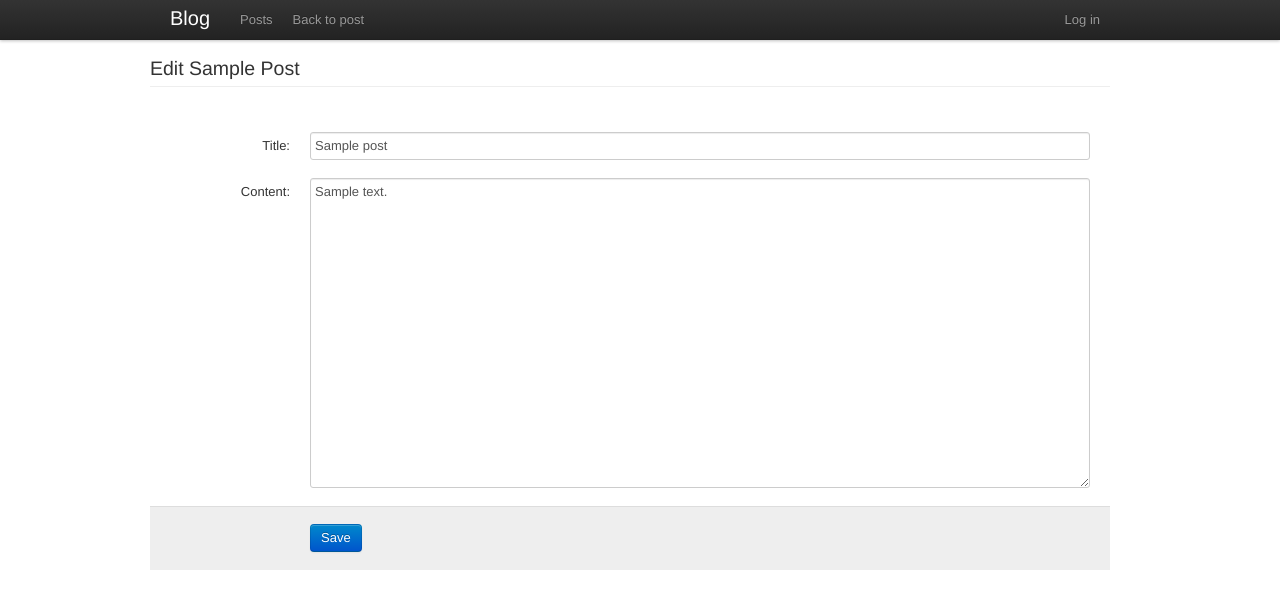
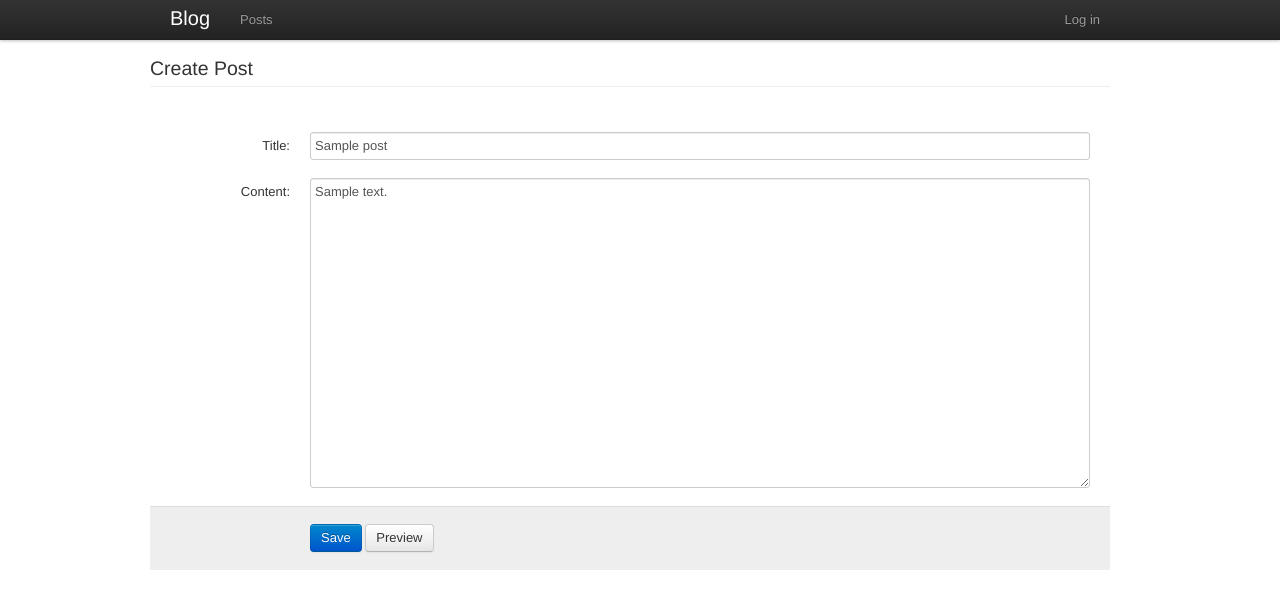
Before and after one commit to FelixLoether/blog-project, a Flask app: template blog/templates/posts/edit.html in a window 1280 px wide. Shown: the top 609 px of the page. Run offline with Flask 2, Linux system fonts and the light colour scheme; the template is opened without the code that fills it: most values are stand-ins (such as "Sample title", 1, 10 or a date in 2020).

Commit message:
Added preview functionality.

```diff
--- a/blog/templates/posts/edit.html
+++ b/blog/templates/posts/edit.html
@@ -1,7 +1,8 @@
 {% extends "base.html" %}
+{% from "posts/preview.html" import preview as render_preview %}
 
 {% block title %}
-  {% if post %}
+  {% if edit %}
     Edit {{ post.title|title }}
   {% else %}
     Create Post
@@ -9,19 +10,20 @@
 {% endblock %}
 
 {% block navigation %}
-  {% if post %}
+  {% if edit %}
     <li><a href="{{ url_for('posts.show', id=post.id) }}">Back to post</a></li>
   {% endif %}
 {% endblock %}
 
 {% block content %}
   {% with %}
+  {% set preview = preview|default(False) %}
   {% set title = post.title if post else '' %}
   {% set content = post.content if post else '' %}
   <form method="POST" action="" class="form-horizontal">
     <fieldset>
       <legend>
-        {% if post %}
+        {% if edit %}
           Edit {{ post.title|title }}
         {% else %}
           Create Post
@@ -42,9 +44,18 @@
       </div>
 
       <div class="form-actions">
-        <button class="btn btn-primary" type="submit">Save</button>
+        <button class="btn btn-primary" type="submit" name="task" value="save">
+          Save
+        </button>
+        <button class="btn" type="submit" name="task" value="preview">
+          Preview
+        </button>
       </div>
     </fieldset>
   </form>
+
+  {% if preview %}
+    {{ render_preview(post) }}
+  {% endif %}
   {% endwith %}
 {% endblock %}
```
Also changed, not shown: blog/posts/views.py (+17 -4 lines).
